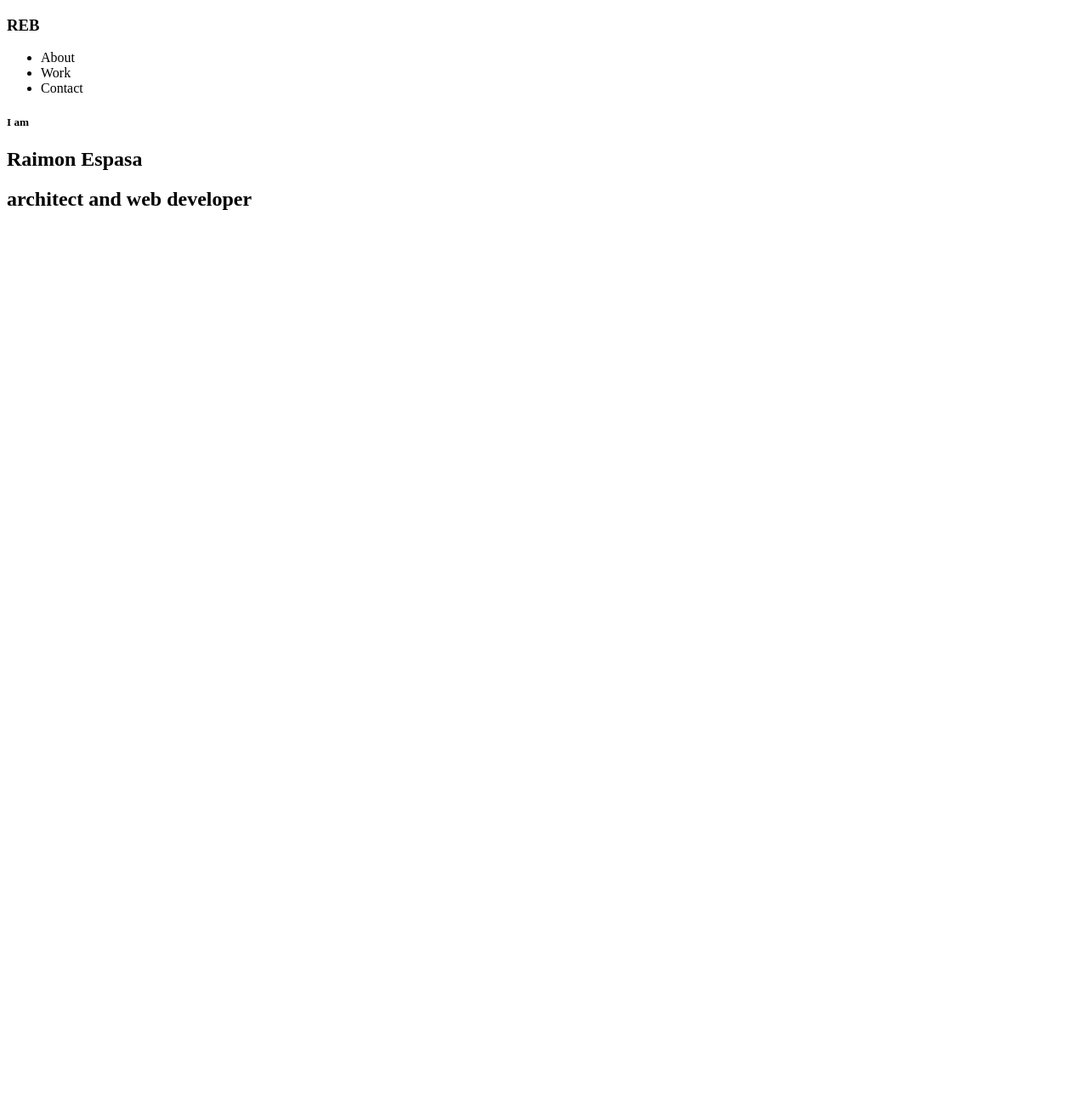
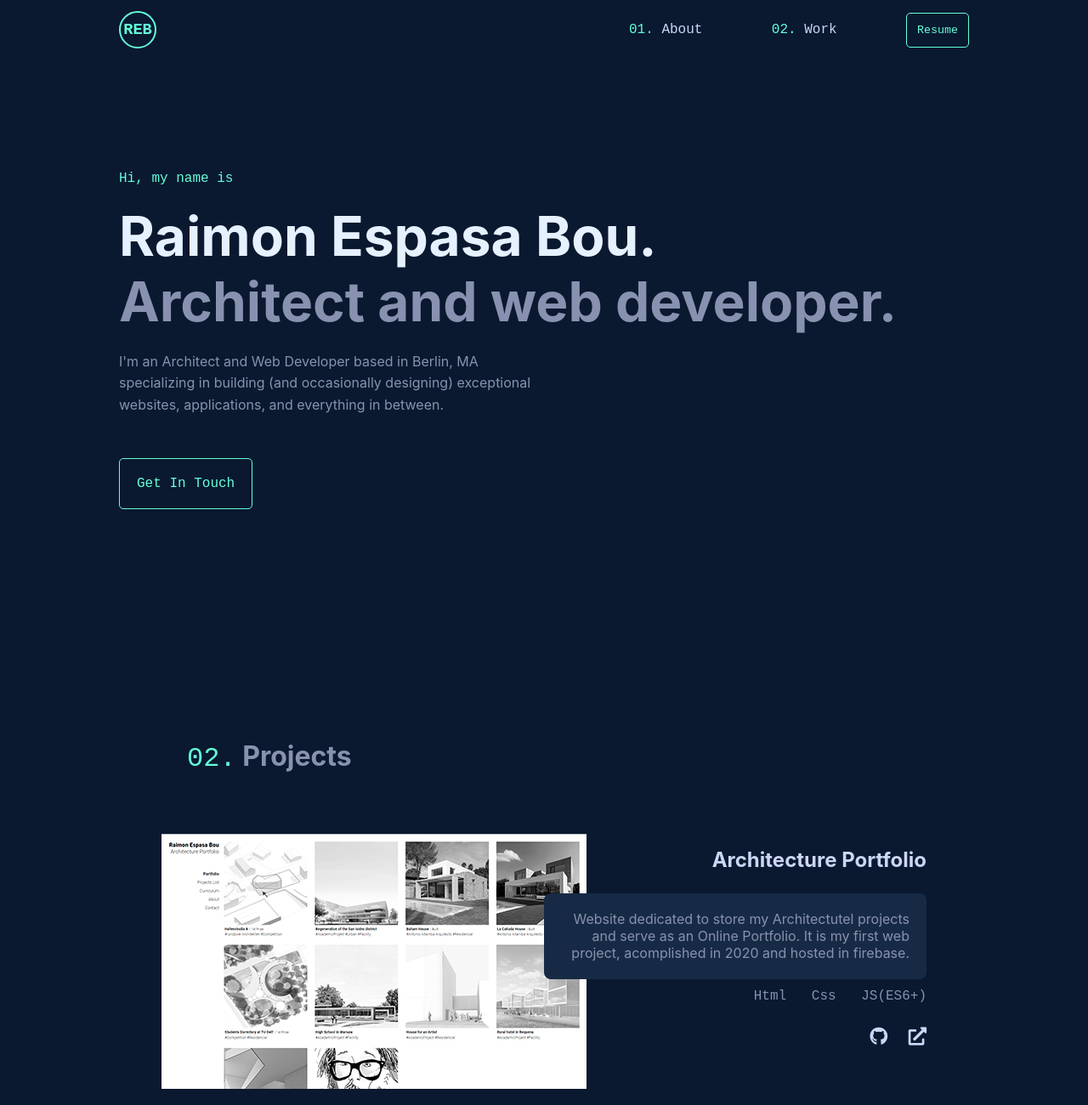
Before and after one commit to raiesbo/freeCodeCamp-certs, a plain HTML site: page responsive_web_design_certification/personalPortfolioWeb/index.html in a window 1280 px wide. Shown: the top 1300 px of the page at 85% size. Before the commit the page ends 800 px from the top, so only its background shows below. Drawn offline with Linux system fonts and the light colour scheme.

Commit message:
final certification project Personal Portfolio

```diff
--- a/responsive_web_design_certification/personalPortfolioWeb/index.html
+++ b/responsive_web_design_certification/personalPortfolioWeb/index.html
@@ -8,45 +8,100 @@
     <meta name="description" content="">
     <meta name="viewport" content="width=device-width, initial-scale=1">
     <link rel="stylesheet" href="styles.css">
+    <link rel="stylesheet" href="https://cdnjs.cloudflare.com/ajax/libs/font-awesome/5.14.0/css/all.min.css"
+        integrity="sha512-1PKOgIY59xJ8Co8+NE6FZ+LOAZKjy+KY8iq0G4B3CyeY6wYHN3yt9PW0XpSriVlkMXe40PTKnXrLnZ9+fkDaog=="
+        crossorigin="anonymous" />
     <script src="https://cdn.freecodecamp.org/testable-projects-fcc/v1/bundle.js"></script>
 </head>
 
 <body>
 
     <header>
-        <h3>REB</h3>
-        <nav>
-            <ul>
-                <li href="#about">About</li>
-                <li href="#work">Work</li>
-                <li href="#contact">Contact</li>
-            </ul>
-        </nav>
+        <!-- <h3>R<span class="hide">aimon </span>E<span class="hide">spasa </span>B<span class="hide">ou</span></h3> -->
+        <div class="nav-container">
+            <div id="logo">
+                <h3>REB</h3>
+            </div>
+            <nav id="navbar">
+                <ul>
+                    <li><a href="#welcome-section"><span>01.</span> About</a></li>
+                    <li><a href="#projects"><span>02.</span> Work</a></li>
+                    <!-- <li><a href="#contact"><span>03.</span> Contact</a></li> -->
+                    <li><button>Resume</button></li>
+                </ul>
+            </nav>
+        </div>
 
     </header>
 
     <main>
-        <section id="about">
-            <h5>I am</h5>
-            <h1>Raimon Espasa</h1>
-            <h2>architect and web developer</h2>
+        <section id="welcome-section">
+            <div class="intro-container">
+                <h5 id="intro">Hi, my name is</h5>
+                <h1 id="name">Raimon Espasa Bou.</h1>
+                <h2 id="subtitle">Architect and web developer.</h2>
+                <p class="description">I'm an Architect and Web Developer based in Berlin, MA specializing in building
+                    (and occasionally designing) exceptional websites, applications, and everything in between.</p>
+                <button class="button">Get In Touch</button>
+            </div>
         </section>
 
-        <section id="work">
+        <section id="projects">
+
+            <h2 class="section-title"><span class="section-num">02.</span> Projects</h2>
+
+            <div class="project-tile">
+                <img src="./img/archProject_500x300.jpg" alt="projects-picture" class="project-img">
+                <h5 class="project-title">Architecture Portfolio</h5>
+                <p class="project-description">Website dedicated to store my Architectutel projects and serve as an
+                    Online Portfolio. It is my first web project, acomplished in 2020 and hosted in firebase.</p>
+                <p class="tags">Html Css JS(ES6+)</p>
+                <div class="project-icons">
+                    <a href="https://github.com/raiesbo/archPortfolio" target="_blank"><i class="fab fa-github fa-lg"></i></a>
+                    <a href="https://archportfolio.raimonespasa.com/" target="_blank"><i class="fas fa-external-link-alt fa-lg"></i></a>
+                </div>
+            </div>
+
+            <div class="project-tile">
+                <img src="./img/octoProject_500x300.jpg" alt="projects-picture" class="project-img">
+                <h5 class="project-title">Octocat Profiler</h5>
+                <p class="project-description">The project seeks to present the public github user information in a
+                    nicer looking way and provide some extra interesting stats.</p>
+                <p class="tags">React Html Css GitHub-API</p>
+                <div class="project-icons">
+                    <a href="https://github.com/raiesbo/octocatProfile" target="_blank"><i class="fab fa-github fa-lg"></i></a>
+                    <a href="https://octocatprofile.raimonespasa.com/" target="_blank"><i
+                            class="fas fa-external-link-alt fa-lg"></i></a>
+                </div>
+            </div>
+
+            <div class="project-tile">
+                <img src="./img/documentationPortfolio_500x300.jpg" alt="projects-picture" class="project-img">
+                <h5 class="project-title">Documentation Web</h5>
+                <p class="project-description">Technology documentation project based on the freeCodeCamp final project
+                    for the Responsive Web Design Certification</p>
+                <p class="tags">Html Css</p>
+                <div class="project-icons">
+                    <a href="https://www.freecodecamp.org/raiesbo" id="profile-link" target="_blank"><i class="fab fa-free-code-camp fa-lg"></i></a>
+                    <a href="https://github.com/raiesbo/freeCodeCamp_certifications" target="_blank"><i
+                            class="fab fa-github fa-lg"></i></a>
+                    <a href="https://codepen.io/raiesbo/pen/bGwLPzr" target="_blank"><i class="fas fa-external-link-alt fa-lg"></i></a>
+                </div>
+            </div>
 
         </section>
 
-        <section id="contact">
+        <!-- <section id="contact">
+            <h2 class="section-title"><span class="section-num">03.</span> Contact Me</h2>
 
-        </section>
-
+        </section> -->
 
     </main>
 
     <footer>
-
-
-
+        <div>
+            <h4> Built by RAIESBO</h4>
+        </div>
     </footer>
 
 </body>
--- a/responsive_web_design_certification/personalPortfolioWeb/styles.css
+++ b/responsive_web_design_certification/personalPortfolioWeb/styles.css
@@ -0,0 +1,330 @@
+/* vaiables */
+:root {
+    --main-bg-color: #0a192f;
+    --menu-bg-color: #172a45b7;
+    --menu2-bg-color: #172a45;
+    --sec-bg-color:  #303C55;
+
+    --white: #e6f1ff;
+    --main-text-color: #ccd6f6;
+    --alt-text-color: #8892b0;
+    --alt2-text-color: #8892b0;
+
+    --font-sans: "Calibre","San Francisco","SF Pro Text",-apple-system,system-ui,sans-serif;
+    --font-mono: "SF Mono","Fira Code","Fira Mono","Roboto Mono",monospace;
+
+
+    --dark-navy: #020c1b;
+    --navy: #0a192f;
+    --light-navy: #172a45;
+    --lightest-navy: #303C55;
+    --navy-shadow: rgba(2,12,27,0.7);
+    --slate: #8892b0;
+    --light-slate: #a8b2d1;
+    --lightest-slate: #ccd6f6;
+
+    --green: #64ffda;
+    --green-tint: rgba(100,255,218,0.1);
+
+}
+
+
+
+body {
+    margin: 0;
+    padding: 0;
+    box-sizing: border-box;
+    /* background-color: #8892b0; */
+    background-color: var(--main-bg-color);
+    color: var(--alt-text-color);
+    font-family: var(--font-sans);
+}
+
+
+
+/* NAV BAR STARTS HERE */
+
+header {
+    position: fixed;
+    top: 0;
+    height: 70px;
+    background-color: var(--main-bg-color);
+    color: var(--main-text-color);
+    width: 100%;
+    backdrop-filter: blur(10px);
+    z-index: 100;
+    font-family: var(--font-mono);
+}
+
+.nav-container {
+    margin: auto;
+    max-width: 1000px;
+    display: flex;
+    flex-direction: row;
+    justify-content: space-between;
+    align-items: center;
+    width: 100%;
+    height: 100%;
+}
+
+#logo {
+    border-radius: 50%;
+    border: 2px;
+    border-style: solid;
+    border-color: var(--green);
+    color: var(--green);
+    height: 40px;
+    width: 40px;
+    display: flex;
+    align-items: center;
+    justify-content: center;
+    /* background-color: black; */
+}
+
+#logo h3 {
+    position: relative;
+    color: var(--green);
+}
+
+header h3 {
+    /* margin-left: 50px; */
+    color: var(--main-text-color);
+    /* font-size: 2em; */
+    margin: auto;
+}
+
+.hide {
+    display: none;
+    transition: 1s ease;
+}
+
+h3:hover > .hide {
+    display: inline;
+}
+
+#navbar {
+    width: 400px;
+}
+
+#navbar ul {
+    list-style-type: none;
+    padding: 0;
+    margin: 0;
+    display: flex;
+    justify-content: space-between;
+    align-items: center;
+}a
+
+#navbar li {
+    float: left;
+}
+
+#navbar a {
+    text-decoration: none;
+    color: var(--main-text-color);
+}
+
+#navbar button {
+    background: transparent;
+    border-radius: 5px;
+    border: 0.25px;
+    border-style: solid;
+    border-color: var(--green);
+    color: var(--green);
+    padding: 12px;
+    cursor: pointer;
+    font-family: var(--font-mono);
+}
+
+li span {
+    color: var(--green);
+}
+
+
+
+
+
+/* BODY STARTS HERE */
+
+
+
+
+main {
+    margin: auto;
+    /* position: relative; */
+    /* top: 70px; */
+    display: flex;
+    flex-direction: column;
+    align-items: center;
+    max-width: 1000px;
+    /* background-color: blue; */
+}
+
+#welcome-section {
+    /* height: calc(100vh - 70px); */
+    height: 100vh;
+    display: flex;
+    flex-direction: column;
+    align-items: center;
+    justify-content: center;
+}
+
+
+/* .intro-container {
+    background-color: red;
+} */
+
+#intro {
+    margin: 0;
+    padding: 0;
+    color: var(--green);
+    font-family: var(--font-mono);
+    font-size: 1em;
+    font-weight: 300;
+}
+#name {
+    margin: 20px 0 0 0;
+    padding: 0;
+    color: var(--white);
+    font-size: 4em;
+}
+#subtitle {
+    margin: 0 0 20px 0;
+    padding: 0;
+    font-size: 4em;
+}
+.intro-container p {
+    max-width: 50%;
+    margin: 0 0 50px 0;
+    line-height: 1.6;
+}
+
+.button {
+    background: transparent;
+    border-radius: 5px;
+    border: 0.25px;
+    border-style: solid;
+    border-color: var(--green);
+    color: var(--green);
+    padding: 20px;
+    cursor: pointer;
+    font-family: var(--font-mono);
+    font-size: 1em;
+    font-weight: 300;
+}
+
+
+
+#projects {
+    max-width: 900px;
+}
+
+
+
+
+.section-title {
+    margin: 70px 30px 70px 30px;
+    font-size: 2em;
+}
+
+.section-num {
+    font-family: var(--font-mono);
+    color: var(--green);
+    /* font-size: 1em; */
+    font-weight: 500;
+}
+
+
+
+
+
+.project-tile {
+    display: grid;
+    grid-template-rows: 60px auto auto 100px;
+    grid-template-columns: 500px 1fr;
+    column-gap: 30px;
+    margin-bottom: 100px;
+    grid-template-areas:
+    "img title"
+    "img description"
+    "img tags"
+    "img icons";
+    align-content: center;
+}
+
+.project-img{
+    grid-area: img;
+    padding: 0;
+    margin: 0;
+    max-width: 500px;
+    z-index: -1;
+    /* max-height: 280px; */
+}
+.project-title {
+    grid-area: title;
+    color: var(--main-text-color);
+    font-size: 1.5em;
+    margin: auto 0 auto 0;
+    padding: 0;
+    justify-self: end;
+    align-self: bottom;
+    position: relative;
+    bottom: 0;
+}
+
+
+.project-description {
+    grid-area: 2 / 1 / 3 / 3;
+    background-color: var(--menu2-bg-color);
+    padding: 20px;
+    margin: 10px 0 10px 450px;
+    border-radius: 8px;
+    justify-self: end;
+    text-align: end;
+}
+.tags {
+    grid-area: tags;
+    font-family: var(--font-mono);
+    justify-self: end;
+    margin: auto 0 auto 0;
+    padding: 0;
+    text-align: end;
+    word-spacing: 20px;
+}
+.project-icons {
+    grid-area: icons;
+    justify-self: end;
+}
+
+.project-icons i {
+    margin: 30px 0 0 20px;
+    color: var(--main-text-color);
+}
+
+
+
+/* HERE STARTS FOOTER */
+
+
+footer {
+    width: 100%;
+    height: 70px;
+}
+
+footer div {
+    display: flex;
+    width: 1000px;
+    height: 100%;
+    margin: auto;
+    text-align: center;
+}
+
+footer h4 {
+    margin: auto;
+}
+
+@media (max-width: 800px) {
+    footer h4 {
+        margin: 0 auto 0 auto;
+    }
+}
```
Also changed, not shown: README.md, responsive_web_design_certification/personalPortfolioWeb/img/archProject.png (added), responsive_web_design_certification/personalPortfolioWeb/img/archProject_500x300.jpg (added), responsive_web_design_certification/personalPortfolioWeb/img/documentationPortfolio.PNG (added), responsive_web_design_certification/personalPortfolioWeb/img/documentationPortfolio_500x300.jpg (added), responsive_web_design_certification/personalPortfolioWeb/img/octoProject.PNG (added), responsive_web_design_certification/personalPortfolioWeb/img/octoProject_500x300.jpg (added).
